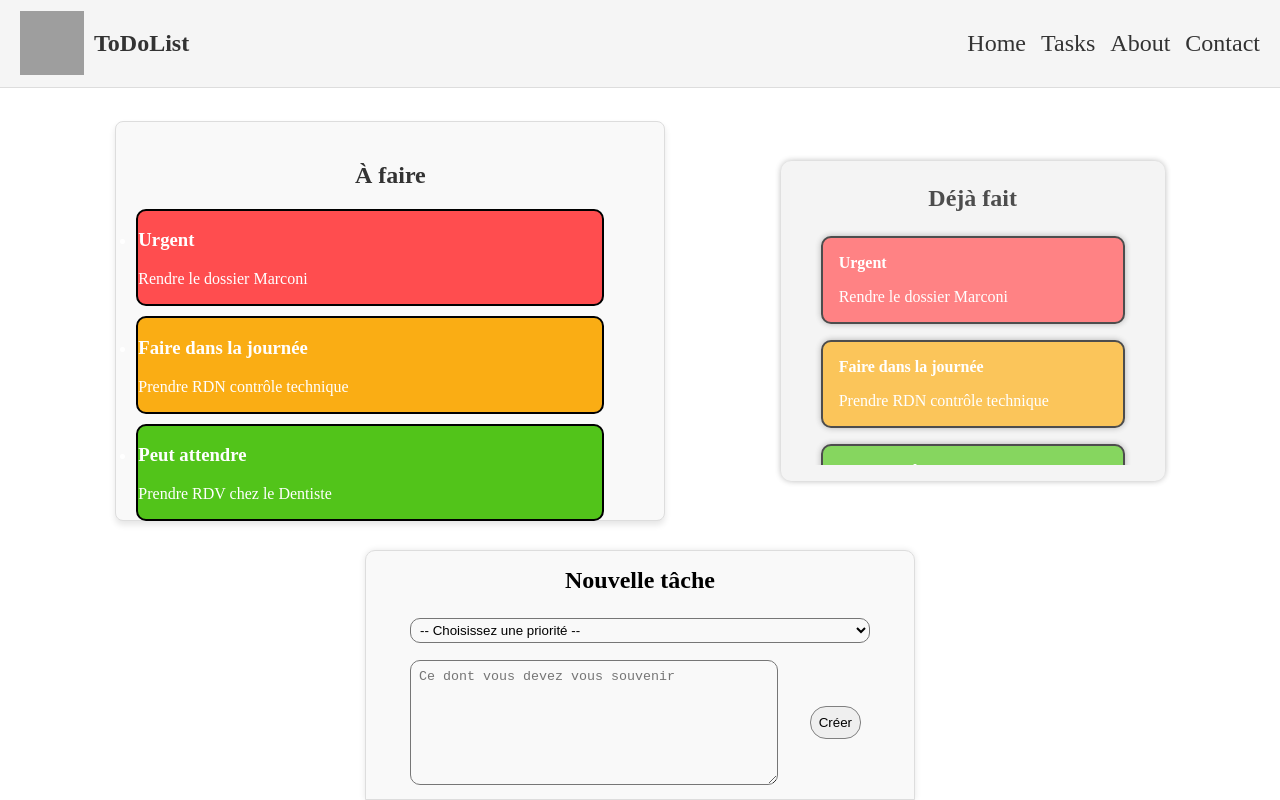
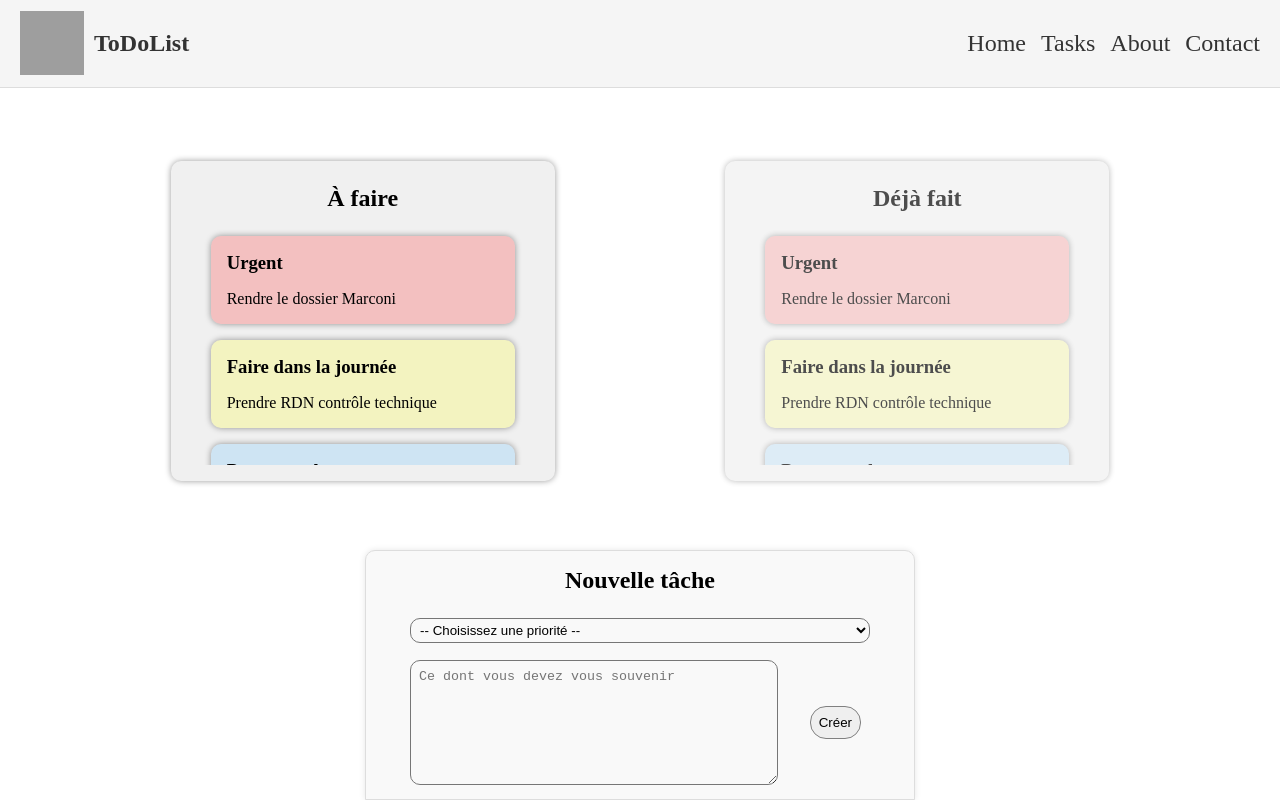
Before and after one commit to Remy-PARMENTIER-LEMIERE/atelier-binome-react, a React (Vite) app in the folder Atelier-Binome/: page / in a window 1280 px wide. Built offline with nearby package versions, Linux system fonts and the light colour scheme; grey boxes are pictures that could not be loaded.

Commit message:
add ToDo functionnality + corrected style

```diff
--- a/Atelier-Binome/src/App.tsx
+++ b/Atelier-Binome/src/App.tsx
@@ -41,19 +41,19 @@ const tasksToDo = [
     priorityLevel: "low-priority"
   }
 ];
+
+
 function App() {
-  const [newToDoPriority, setNewToDoPriority] = useState("");
-  const [newToDoTask, setNewToDoTask] = useState("");
-  const [newToDoPriorityLevel, setNewToDoPriorityLevel] = useState("");
+  const [tasksToDoProp, setTasksToDoProp] = useState(tasksToDo);
 
   return (
     <>
       <Header />
       <main>
-        <ToDoCard toDoCardProps={tasksToDo} />
+        <ToDoCard toDoCardProps={tasksToDoProp} />
         <AlreadyDone doneTasksProp={doneTasks} />
       </main>
-      <Tools setNewToDo={{setNewToDoPriority, setNewToDoPriorityLevel, setNewToDoTask}} />
+      <Tools setNewToDo={setTasksToDoProp} currentToDoList={tasksToDoProp} />
     </>
   )
 }
--- a/Atelier-Binome/src/components/AlreadyDone/AlreadyDone.css
+++ b/Atelier-Binome/src/components/AlreadyDone/AlreadyDone.css
@@ -10,7 +10,7 @@
   opacity: 0.7;
 }
 
-.already-done h3 {
+.already-done h2 {
   margin: 8px 0;
   text-align: center;
   font-size: 1.5rem;
@@ -56,7 +56,7 @@
   background-color: rgba(73, 182, 255, 0.2);
 }
 
-.already-done li h4 {
+.already-done li h3 {
   margin: 0;
 }
 
--- a/Atelier-Binome/src/components/AlreadyDone/AlreadyDone.tsx
+++ b/Atelier-Binome/src/components/AlreadyDone/AlreadyDone.tsx
@@ -13,11 +13,11 @@ interface DoneTasks {
 function AlreadyDone({ doneTasksProp }: DoneTasks) {
   return (
     <section className="already-done">
-      <h3>Déjà fait</h3>
+      <h2>Déjà fait</h2>
       <ul>
       {doneTasksProp.map((element: Task) => (
           <li className={element.priorityLevel} key={element.task}>
-            <h4>{element.priority}</h4>
+            <h3>{element.priority}</h3>
             <p>{element.task}</p>
           </li>
       ))}
--- a/Atelier-Binome/src/components/ToDoCard/ToDoCard.css
+++ b/Atelier-Binome/src/components/ToDoCard/ToDoCard.css
@@ -1,74 +1,64 @@
 .todo-card {
-    width: 550px;
-    height: 400px;
-    /* Largeur du cadre */
-    border: 1px solid #ddd;
-    /* Bordure du cadre */
-    border-radius: 8px;
-    /* Bords arrondis */
-    padding: 20px;
-    background-color: #f9f9f9;
-    box-shadow: 0px 4px 6px rgba(0, 0, 0, 0.1);
-    /* Ombre légère */
+    min-width: 350px;
+    width: 30%;
+    min-height: 300px;
+    height: 40vh;
+    background-color: #f0f0f0;
+    border-radius: 10px;
+    padding: 1rem;
+    box-shadow: 0 0 6px rgba(0, 0, 0, 0.4);
   }
 
-.todo-title {
+  .todo-card h2 {
+    margin: 8px 0;
+    text-align: center;
     font-size: 1.5rem;
-    color: #333;
-    margin-bottom: 20px;
-    /* Espace sous le titre */
-    text-align: center;
+    position: sticky;
   }
 
-.todo-tasks {
+  .todo-card ul {
+    margin-top: 0;
+    padding: 1rem;
     display: flex;
     flex-direction: column;
-    gap: 10px;
-    padding-left: 0;
-    padding-right: 40px;
-    /* Espacement entre les tâches */
+    gap: 1rem;
+    align-items: center;
+    overflow-y: auto;
+    height: calc(40vh - 75px);
+    min-height: 225px;
 
+    &::-webkit-scrollbar {
+      width: 4px;
+    }
+    &::-webkit-scrollbar-thumb {
+      background-color: #6b6b6b6b;
+    }
   }
 
-.todo-task {
-    padding: 10px;
-    border: 1px solid #ddd;
-    border-radius: 4px;
-    background-color: #fff;
-    font-size: 1rem;
-    color: #555;
-    cursor: pointer;
-    transition: transform 0.2s, background-color 0.2s;
+  .todo-card li {
+    border-radius: 10px;
+    padding: 1rem;
     list-style: none;
-}
-
-.todo-task:hover {
-    background-color: #f0f0f0;
-    transform: translateY(-2px);
-    /* Légère élévation au survol */
+    width: 95%;
+    box-shadow: 0 0 6px rgba(0, 0, 0, 0.4);
   }
 
   .high-priority {
-    border: 2px solid black;
-    /* Bordure rouge pour l'urgence */
-    border-radius: 10px;
-    background-color: #FF4D4F;
-    color: #fff;
-
+    background-color: rgba(255, 0, 0, 0.2);
   }
 
   .medium-priority {
-    border: 2px solid black;
-    /* Bordure rouge pour l'urgence */
-    border-radius: 10px;
-    background-color: #FAAD14;
-    color: #fff;
+    background-color: rgba(255, 255, 0, 0.20);
   }
 
   .low-priority {
-    border: 2px solid black;
-    /* Bordure rouge pour l'urgence */
-    border-radius: 10px;
-    background-color: #52C41A;
-    color: #fff;
+    background-color: rgba(73, 182, 255, 0.2);
   }
+
+  .todo-card li h3 {
+    margin: 0;
+  }
+
+  .todo-card li p {
+    margin-bottom: 0;
+  }
--- a/Atelier-Binome/src/components/ToDoCard/ToDoCard.tsx
+++ b/Atelier-Binome/src/components/ToDoCard/ToDoCard.tsx
@@ -6,21 +6,19 @@ interface DoTask {
     priorityLevel: string;
 }
 
-interface tasksToDo {
+interface TasksToDo {
     toDoCardProps: DoTask[];
 }
 
-function ToDoCard({ toDoCardProps }: tasksToDo) {
+function ToDoCard({ toDoCardProps }: TasksToDo) {
     return (
         <section className="todo-card">
             <h2 className="todo-title">À faire</h2>
             <ul className="todo-tasks">
                 {toDoCardProps.map((element: DoTask) => (
-                    <li className={element.priorityLevel}>
+                    <li className={element.priorityLevel} key={element.task}>
                         <h3>{element.priority}</h3>
                         <p>{element.task}</p>
-
-
                     </li>
                 ))}
             </ul>
--- a/Atelier-Binome/src/components/Tools/Tools.tsx
+++ b/Atelier-Binome/src/components/Tools/Tools.tsx
@@ -1,28 +1,59 @@
-import './Tools.css'
+import './Tools.css';
+import { useState, ChangeEvent, FormEvent } from 'react';
 
-interface Values {
-  setNewToDoPriority: (priority: string) => void,
-  setNewToDoPriorityLevel: (priority: string) => void,
-  setNewToDoTask: (priority: string) => void
+interface TaskToDo {
+  priority: string,
+  task: string,
+  priorityLevel: string
 }
 
-interface NewToDo {
-  setNewToDo: Values
+interface StateSetter {
+  currentToDoList: TaskToDo[]
+  setNewToDo: (currentToDoList:TaskToDo[]) => void,
 }
 
-function Tools({ setNewToDo }:NewToDo) {
+
+function Tools({ setNewToDo, currentToDoList }: StateSetter) {
+
+  const [newToDoPriority, setNewToDoPriority] = useState("");
+  const [newToDoTask, setNewToDoTask] = useState("");
+  const [newToDoPriorityLevel, setNewToDoPriorityLevel] = useState("");
+
+
+  const handleChangePriority = (e: ChangeEvent<HTMLSelectElement>) => {
+    setNewToDoPriority(e.target.value);
+    if (e.target.value === "Urgent") {
+      setNewToDoPriorityLevel("high-priority")
+    } else if (e.target.value === "Faire dans la journée") {
+      setNewToDoPriorityLevel("medium-priority")
+    } else if (e.target.value === "Peut attendre") {
+      setNewToDoPriorityLevel("low-priority")
+    }
+  }
+
+  const handleChangeTextarea = (e: ChangeEvent<HTMLTextAreaElement>) => {
+    setNewToDoTask(e.target.value)
+  }
+
+  const handleSubmit = (e: FormEvent<HTMLFormElement>) => {
+    e.preventDefault();
+    setNewToDo([ {priority:newToDoPriority, task:newToDoTask, priorityLevel:newToDoPriorityLevel}, ...currentToDoList ]);
+    setNewToDoPriority("");
+    setNewToDoTask("");
+  }
+
 
   return (
     <section className="tools">
       <h3>Nouvelle tâche</h3>
-      <form action=""  onSubmit={(e) => e.preventDefault()}>
-        <select name="priority" id="priority-selector" required>
+      <form action=""  onSubmit={handleSubmit}>
+        <select name="priority" id="priority-selector" value={newToDoPriority} onChange={handleChangePriority} required>
           <option value="">-- Choisissez une priorité --</option>
-          <option value="urgent">Urgent</option>
-          <option value="to do during current day">Faire dans la journée</option>
-          <option value="can wait">Peut attendre</option>
+          <option value="Urgent">Urgent</option>
+          <option value="Faire dans la journée">Faire dans la journée</option>
+          <option value="Peut attendre">Peut attendre</option>
         </select>
-        <textarea name="task" id="task-input" rows={3} maxLength={100} placeholder="Ce dont vous devez vous souvenir" required></textarea>
+        <textarea name="task" id="task-input" rows={3} maxLength={100} placeholder="Ce dont vous devez vous souvenir" value={newToDoTask} onChange={handleChangeTextarea} required></textarea>
         <button type="submit">Créer</button>
       </form>
     </section>
```
Lines whose indentation alone changed are shown as unchanged.
